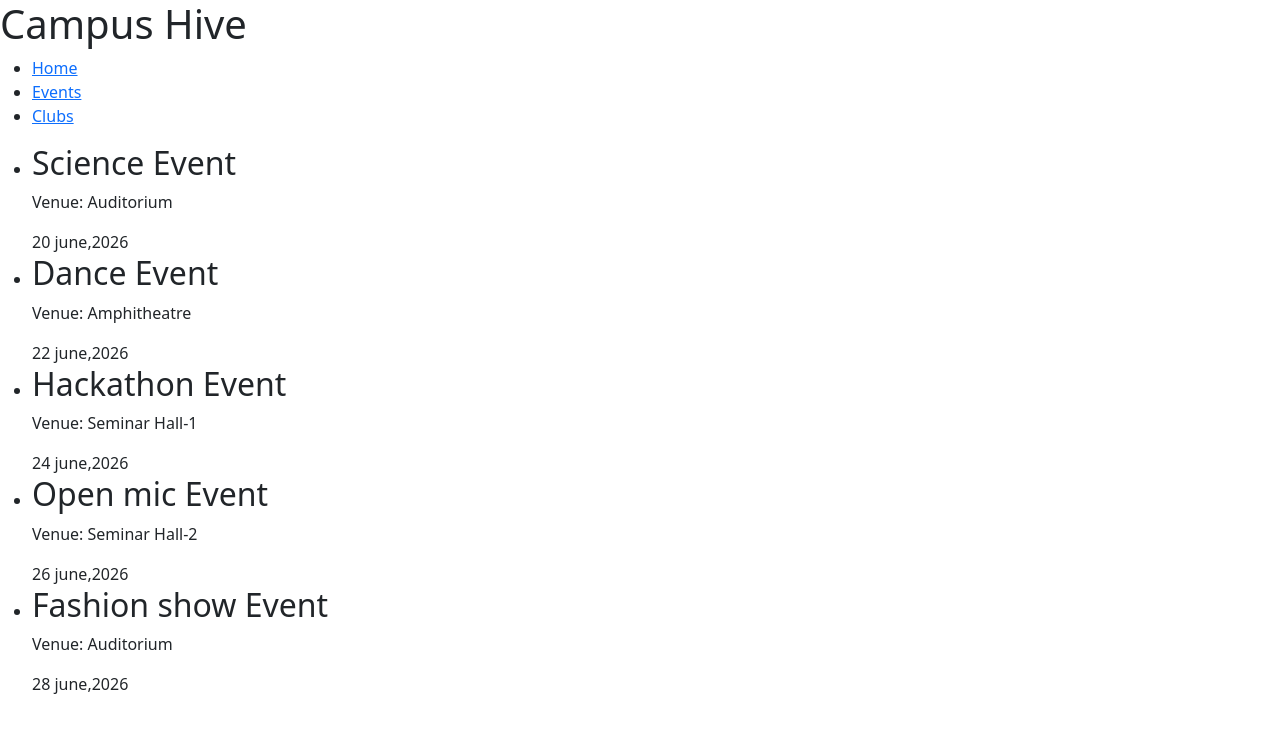
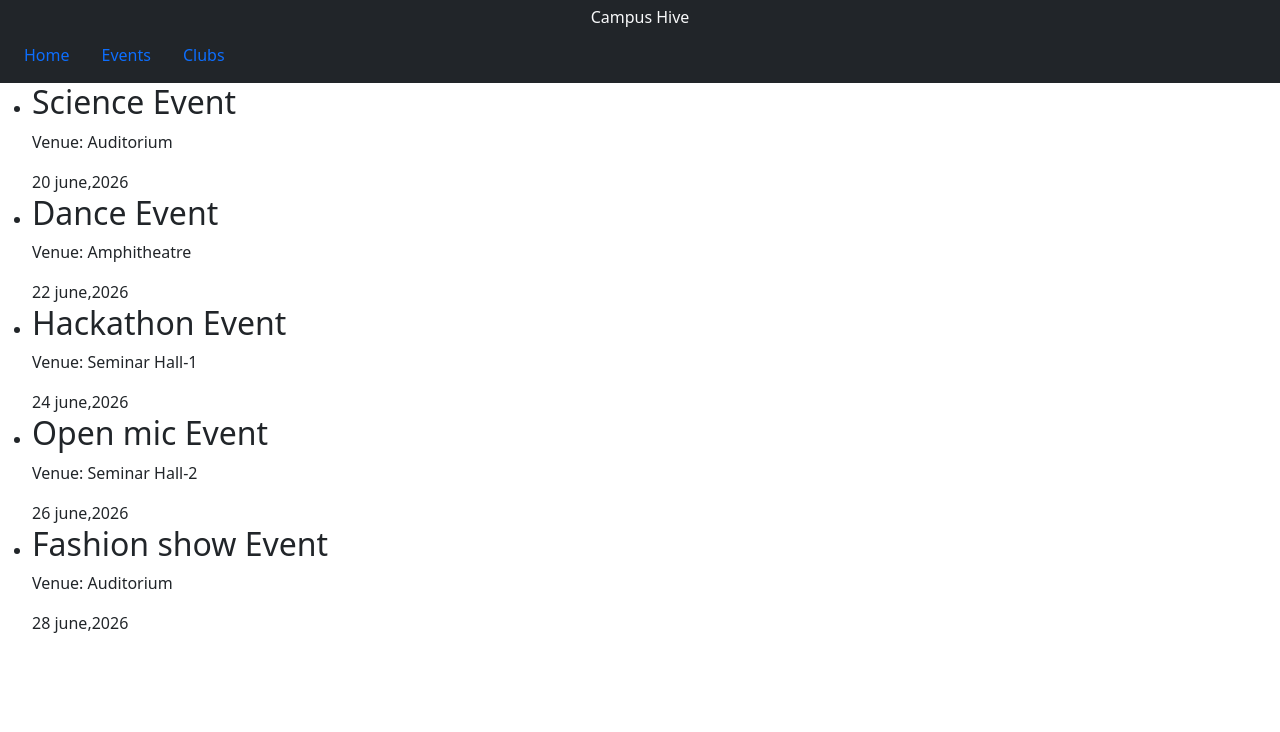
Before and after one commit to techno-dev18/campus-drive, a website: page events.html in a window 1280 px wide. Drawn offline with nearby package versions, Linux system fonts and the light colour scheme.

Commit message:
heading size

```diff
--- a/events.html
+++ b/events.html
@@ -10,16 +10,18 @@
 </head>
 
 <body>
-    <header>
-        <h1>Campus Hive</h1>
-        <nav>
-            <ul>
-                <li><a href="index.html">Home</a></li>
-                <li><a href="events.html">Events</a></li>
-                <li><a href="clubs.html">Clubs</a></li>
+    <header class="p-2 bg-dark text-light text-center">
+        <div>
+          <h1 class="navbar-brand ">Campus Hive</h1>
+          <nav >
+            <ul class="nav">
+              <li class="nav-item"><a class="nav-link" href="index.html">Home</a></li>
+              <li class="nav-item"><a class="nav-link" href="events.html">Events</a></li>
+              <li class="nav-item"><a class="nav-link" href="clubs.html">Clubs</a></li>
             </ul>
-        </nav>
-    </header>
+          </nav>
+        </div>
+      </header>
     <ul>
         <li>
             <h2>Science Event</h2>
```
Also changed, not shown: clubs.html (+11 -9 lines), index.html (+1 -1 lines).
